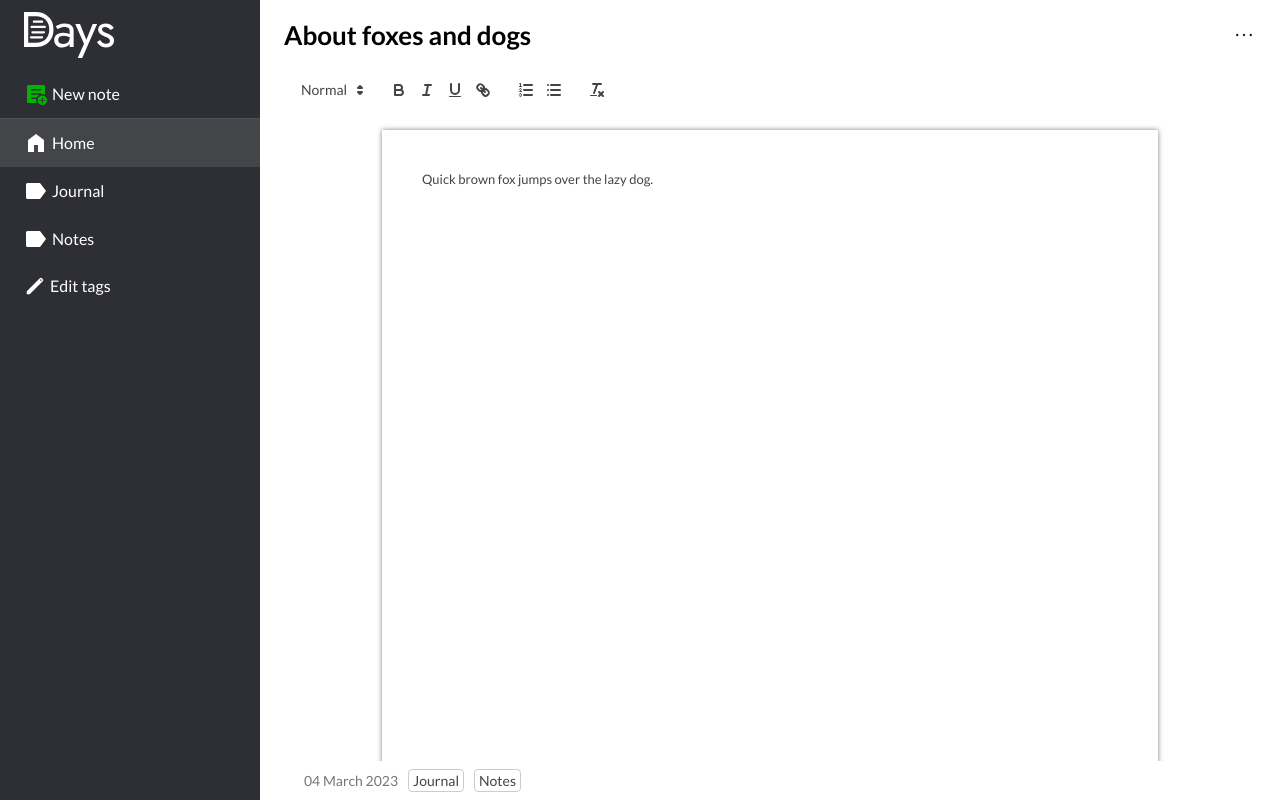
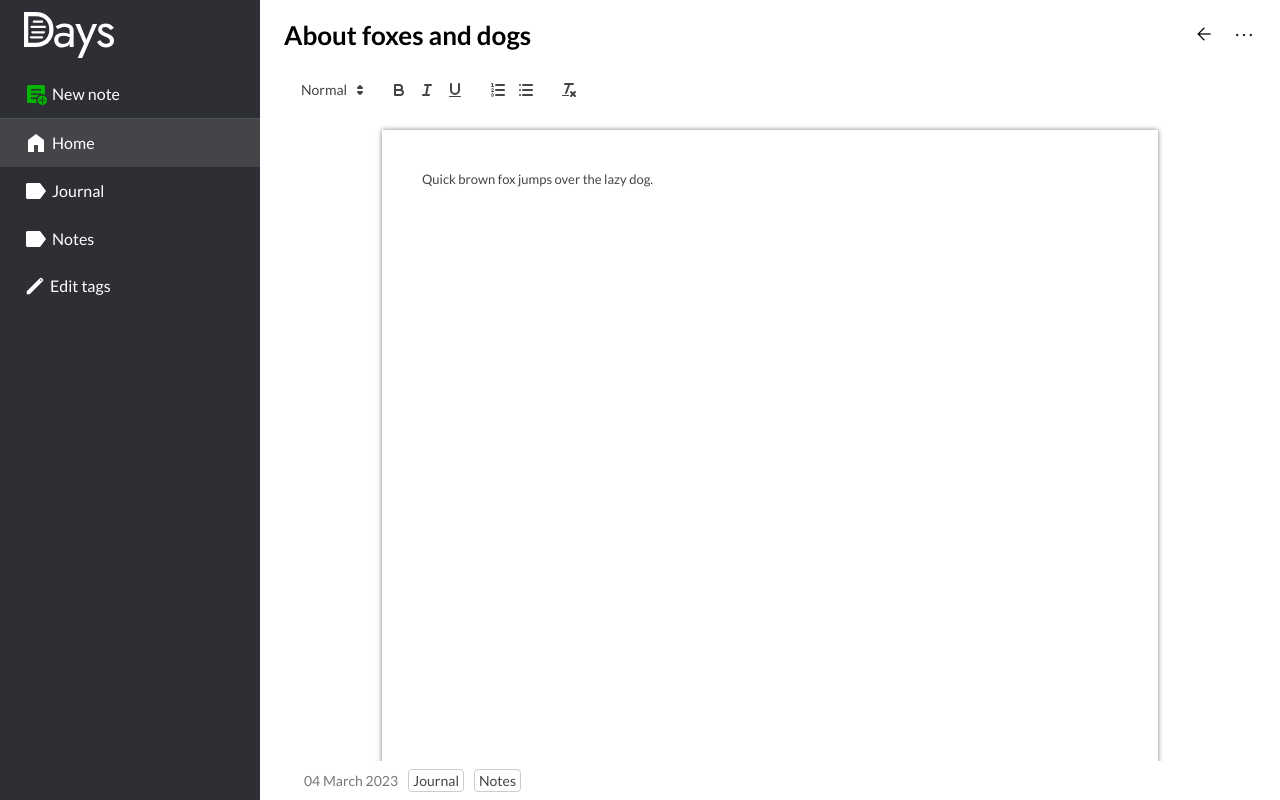
Before and after one commit to AlexeiVorobev/days, a React (Vite) app in the folder client/: page / in a window 1280 px wide. Both pictures are taken after a click on the element 770 px from the left and 196 px from the top of the page. Built offline with nearby package versions, Linux system fonts and the light colour scheme.

Commit message:
Add go-back button on note-page

```diff
--- a/client/components/Header.jsx
+++ b/client/components/Header.jsx
@@ -13,7 +13,8 @@ const Header = ({
   activeNoteDate,
   setActiveNoteDate,
   setCheckedTags,
-  onNoteDateChange
+  onNoteDateChange,
+  setAppState
 }) => {
   const titleRef = useRef();
 
@@ -26,6 +27,10 @@ const Header = ({
 
   const [noteDropdownState, setNoteDropdownState] = useState(false);
 
+  const handleClickBackArrow = function() {
+    setAppState('home')
+  }
+
   if (appState === "note") {
     return (
       <div className="header" style={{ boxShadow: "none" }}>
@@ -37,6 +42,10 @@ const Header = ({
           placeholder="Untitled"
           ref={titleRef}
         />
+        <div className="right">
+          <button className="icon-btn black" onClick={() => handleClickBackArrow()}>
+            <span className="material-symbols-outlined">arrow_back</span>
+          </button>
           <div className="dropdown">
             <button
               className="icon-btn"
@@ -62,6 +71,7 @@ const Header = ({
             />
           </div>
         </div>
+      </div>
     );
   } else {
     return (
--- a/client/components/NotePage.jsx
+++ b/client/components/NotePage.jsx
@@ -2,6 +2,13 @@ import React, { useCallback, useState, useEffect, saveNote, useRef } from "react
 import ReactQuill from "react-quill";
 import "react-quill/dist/quill.snow.css";
 import format from "date-fns/format";
+
+const toolbarOptions = [
+  [{ 'header': [1, 2, 3, false] }],
+  ['bold', 'italic', 'underline'],
+  [{ 'list': 'ordered'}, { 'list': 'bullet' }],
+  ['clean']
+];
 
 const NotePage = ({ note, saveNote, getTag, checkedTags, setCheckedTags, activeNoteDate, setActiveNoteDate }) => {
   const [content, setContent] = useState("");
@@ -25,7 +32,7 @@ const NotePage = ({ note, saveNote, getTag, checkedTags, setCheckedTags, activeN
 
   return (
     <div className="main-container">
-      <ReactQuill theme="snow" value={content} onChange={handleChange} />
+      <ReactQuill  modules={{ toolbar: toolbarOptions }} theme="snow" value={content} onChange={handleChange} />
       <div className="note-control-panel">
         <div className="card-date">{format(new Date(activeNoteDate), "dd MMMM y")}</div>
         {
--- a/client/src/App.css
+++ b/client/src/App.css
@@ -191,6 +191,15 @@ input {
 #loginBtn {
   display: flex;
   align-items: center;
+}
+
+button.icon-btn.black span {
+  color: black;
+}
+
+.header .right {
+  display: flex;
+  gap: 18px;
 }
 
 .logo {
--- a/client/src/App.jsx
+++ b/client/src/App.jsx
@@ -193,6 +193,7 @@ function App() {
         activeNoteDate={activeNoteDate}
         setActiveNoteDate={setActiveNoteDate}
         onNoteDateChange={handleNoteDateChange}
+        setAppState={setAppState}
       />
       <Sidebar
         tags={tags}
```
Lines whose indentation alone changed are shown as unchanged.
